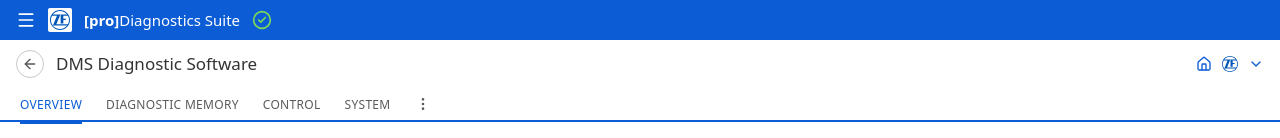
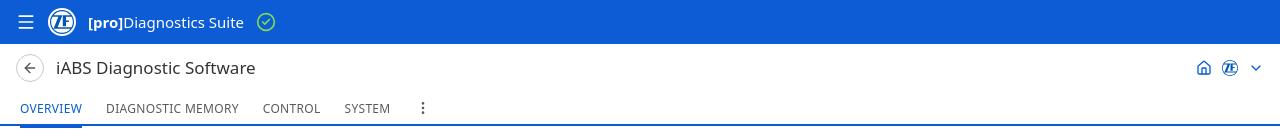
Before and after one commit to Gowtham0792/diagnostic-mockup, a React (Vite) app: page / in a window 1280 px wide. Shown: the top 138 px of the page. Built offline with nearby package versions, Linux system fonts and the light colour scheme.

Commit message:
Circular white ZF logo badge; rename to iABS Diagnostic Software
Co-Authored-By: Claude Sonnet 5 <noreply@anthropic.com>

```diff
--- a/index.html
+++ b/index.html
@@ -4,7 +4,7 @@
     <meta charset="UTF-8" />
     <link rel="icon" type="image/svg+xml" href="/favicon.svg" />
     <meta name="viewport" content="width=device-width, initial-scale=1.0" />
-    <title>DMS Diagnostic Software</title>
+    <title>iABS Diagnostic Software</title>
   </head>
   <body>
     <div id="root"></div>
--- a/src/data/mock.ts
+++ b/src/data/mock.ts
@@ -6,7 +6,7 @@ export interface DmsEcuField {
 }
 
 export const dms = {
-  title: 'DMS Diagnostic Software',
+  title: 'iABS Diagnostic Software',
   tabs: ['OVERVIEW', 'DIAGNOSTIC MEMORY', 'CONTROL', 'SYSTEM'] as const,
   memory: { active: 1, inactive: 3 },
   ecuData: [
--- a/src/pages/DmsOverview.tsx
+++ b/src/pages/DmsOverview.tsx
@@ -23,7 +23,7 @@ export default function DmsOverview() {
       {/* Blue app bar */}
       <div className="flex shrink-0 items-center gap-3 px-4 py-2 text-white" style={{ background: ZF_BLUE }}>
         <Menu className="h-5 w-5" />
-        <span className="grid h-6 w-6 place-items-center rounded-sm bg-white p-0.5">
+        <span className="grid h-7 w-7 place-items-center rounded-full bg-white p-0.5">
           <img src={zfLogo} alt="ZF" className="h-full w-full" />
         </span>
         <span className="text-[15px]">
```
